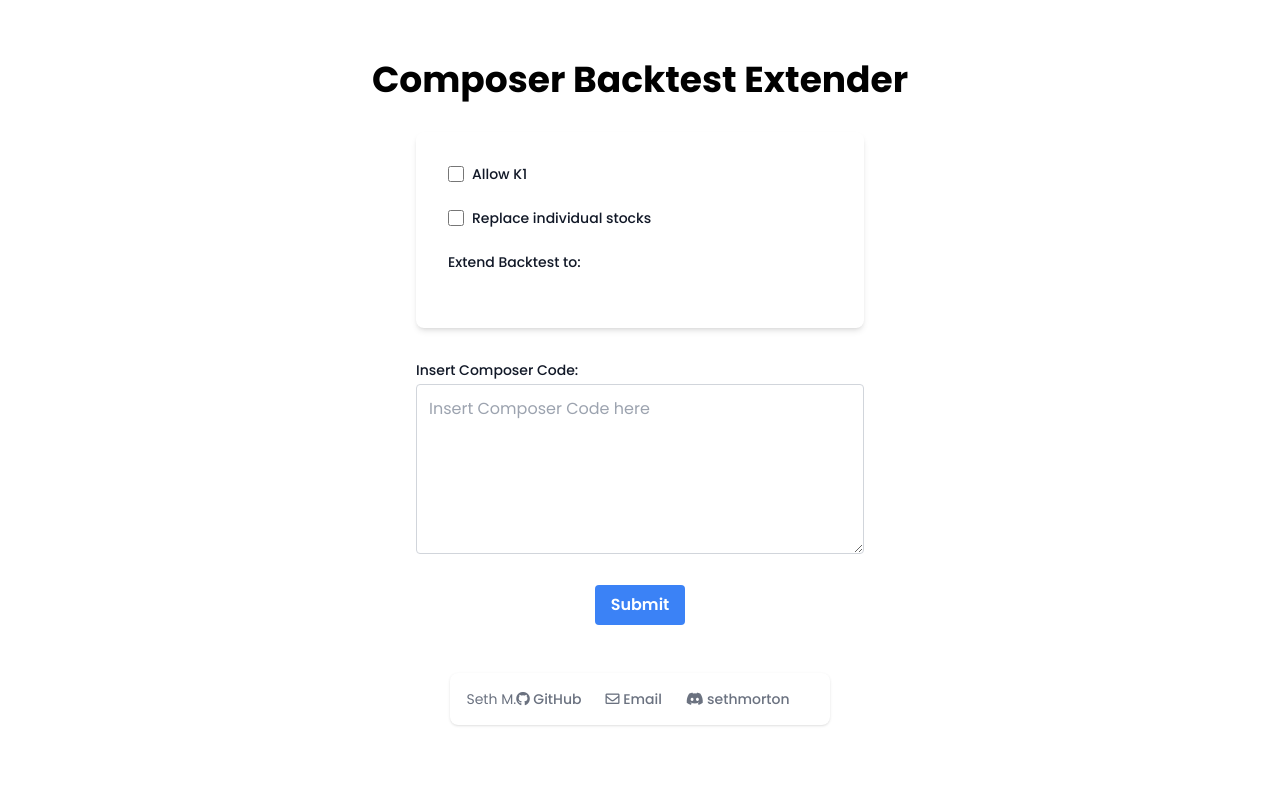
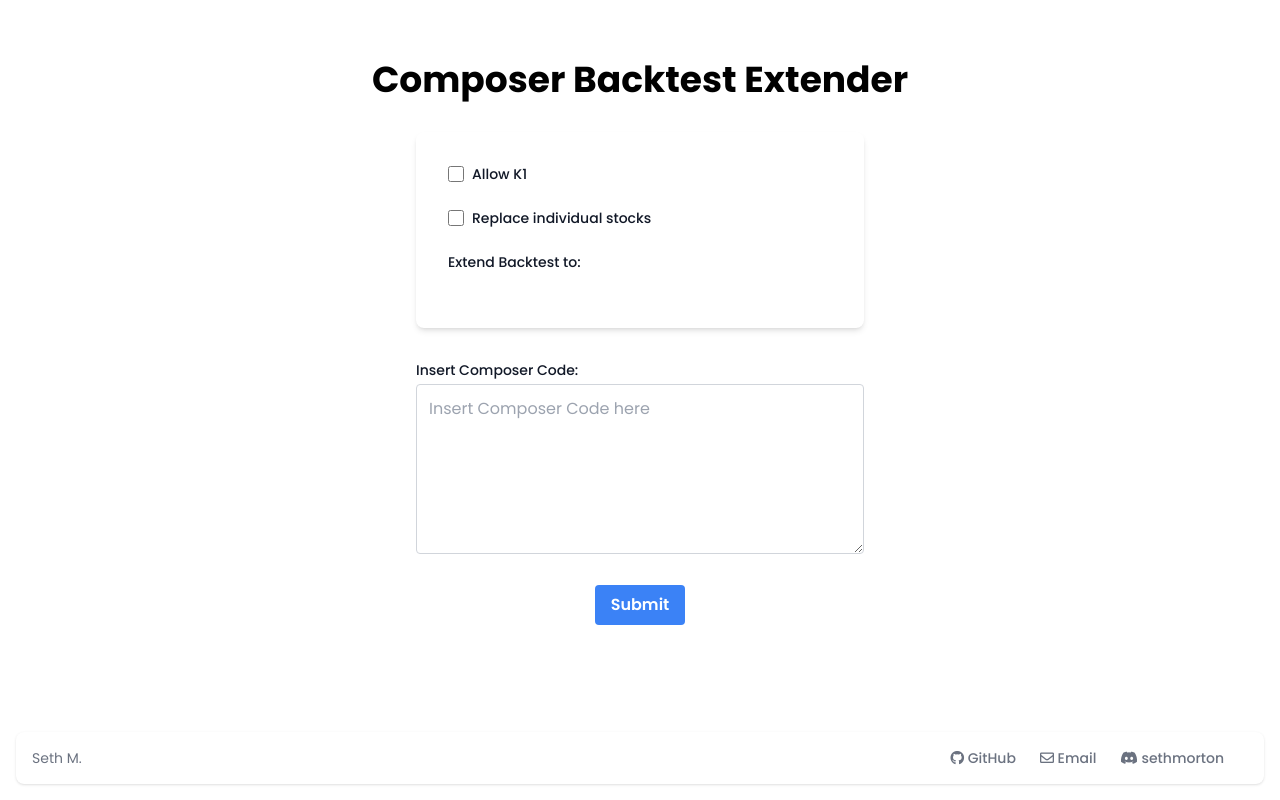
Before and after one commit to sethmorton/ComposerTickerReplacer, a SvelteKit app: page / in a window 1280 px wide. Built offline with nearby package versions, Linux system fonts and the light colour scheme.

Commit message:
commit with footer at bottom of page

```diff
--- a/src/routes/+page.svelte
+++ b/src/routes/+page.svelte
@@ -54,7 +54,8 @@
     copied = true;
   }
 </script>
-<main class="bg-white min-h-screen flex flex-col items-center justify-center p-8">
+<div class="bg-white min-h-screen flex flex-col">
+<main class="flex-grow flex flex-col items-center justify-center p-8">
 
   <h1 class="text-4xl font-bold mb-8">Composer Backtest Extender</h1>
 
@@ -153,6 +154,8 @@
       <p>{error}</p>
     </div>
   {/if}
+
+</main>
 <footer class="bg-white rounded-lg shadow m-4 dark:bg-gray-800">
   <div class="w-full mx-auto max-w-screen-xl p-4 md:flex md:items-center md:justify-between">
     <span class="text-sm text-gray-500 sm:text-center dark:text-gray-400">
@@ -177,9 +180,7 @@
     </ul>
   </div>
 </footer>
-
-</main>
-
+</div>
 
 
 <style>
```
Lines whose indentation alone changed are shown as unchanged.
